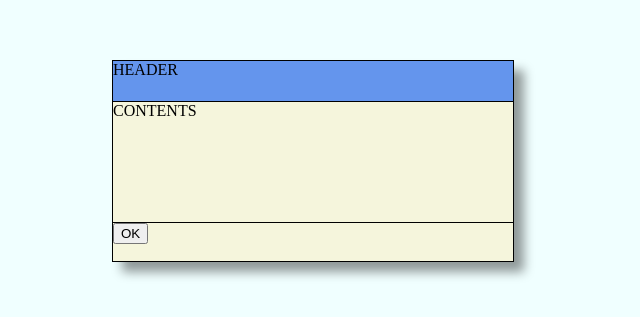
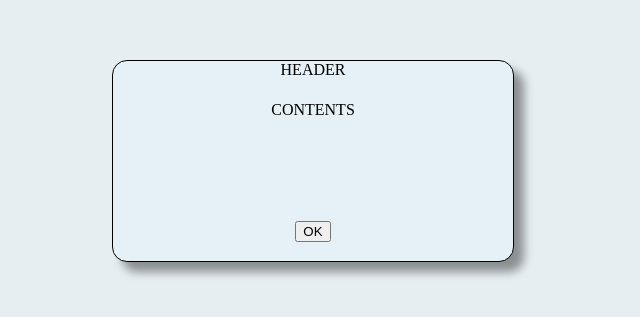
Before and after one commit to ksh-fthr/floatwindow, a plain HTML site: page sample.html in a window 1280 px wide. Shown: the part 265-582 px from the top of the page, without its empty margins (336-976 px from the left). Drawn offline with Linux system fonts and the light colour scheme.

Commit message:
フロートウィンドウの四隅を角丸に変更 ヘッダ、コンテンツ、フッタの境界線を除去 背景色を変更

```diff
--- a/css/floatWindow.css
+++ b/css/floatWindow.css
@@ -5,46 +5,47 @@ body {
   width: 100%;
   height: 100%;
   overflow: hidden;
-  background-color: azure;
   z-index: 1000;
+  background-color: rgb(230, 238, 242);
 }
 
 /* フロートウィンドウの初期設定値 */
 #_float_window {
+  -webkit-border-radius: 15px;
+  -moz-border-radius: 15px;
   box-shadow: 10px 10px 10px rgba(0,0,0,0.4);
   position: absolute;
   overflow: hidden;
   height: 200px;
   width: 400px;
   margin: auto;
-  background-color: beige;
   border: solid 1px rgb(0, 0, 0);
   cursor: move;
   display: none;
   z-index: 1001;
+  background-color: rgb(229, 241, 247);
 }
 
 /* ヘッダの初期設定値 */
 #_header {
   height: 20%;
   width: 100%;
-  background-color: cornflowerblue;
-  border-bottom: solid 1px rgb(0, 0, 0);
   cursor: move;
+  text-align: center;
 }
 
 /* コンテンツの初期設定値 */
 #_contents {
   height: 60%;
   width: 100%;
-  border-bottom: solid 1px rgb(0, 0, 0);
   cursor: move;
+  text-align: center;
 }
 
 /* フッタの初期設定値 */
 #_footer {
   height: 20%;
   width: 100%;
-  border-bottom: solid 1px rgb(0, 0, 0);
   cursor: move;
+  text-align: center;
 }
```
